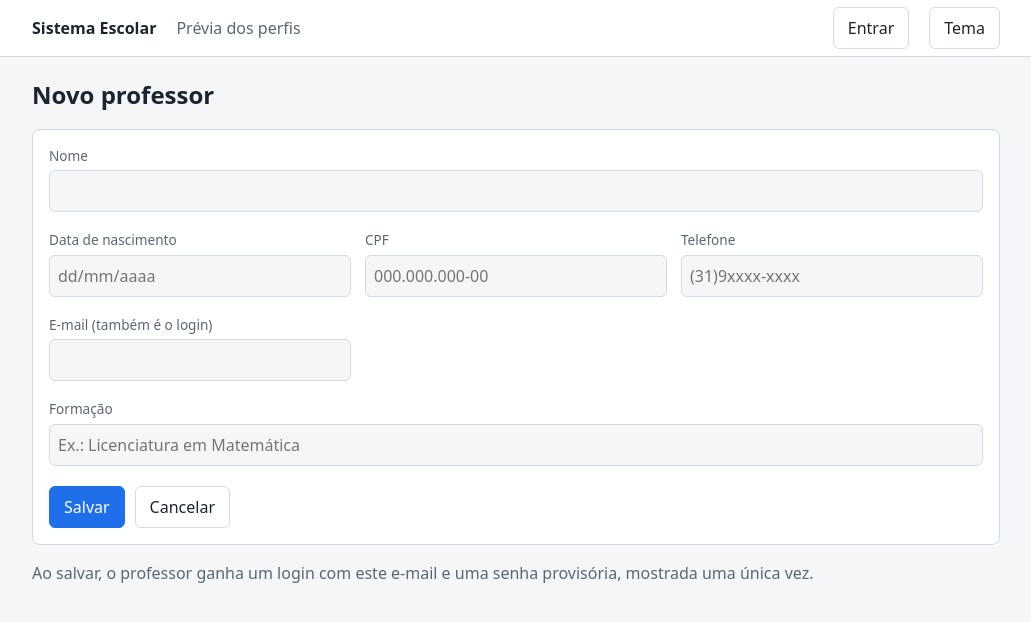
After one commit to lolvbin/Sistema-Escolar, an ASP.NET Core app: page /Professores/Create in a window 1280 px wide. The commit adds this page. Shown: the top 622 px of the page, without its empty margins (124-1155 px from the left). Run offline with ASP.NET Core 8, Linux system fonts and the light colour scheme; the project's own start-up code is not run, and a stand-in starts its controllers and pages.

Commit message:
Adiciona módulo Professores com login e senha provisória
Co-Authored-By: Claude Sonnet 5.5 <noreply@anthropic.com>

```diff
--- a/Data/Matricula.cs
+++ b/Data/Matricula.cs
@@ -128,6 +128,7 @@ public class EscolaContext : DbContext
     public DbSet<Matricula> Matriculas => Set<Matricula>();
     public DbSet<Usuario> Usuarios => Set<Usuario>();
     public DbSet<Aluno> Alunos => Set<Aluno>();
+    public DbSet<Professor> Professores => Set<Professor>();
 
     protected override void OnModelCreating(ModelBuilder b)
     {
@@ -135,6 +136,9 @@ public class EscolaContext : DbContext
         b.Entity<Aluno>().HasIndex(a => a.Cpf).IsUnique();
         b.Entity<Aluno>().OwnsOne(a => a.Academico);
         b.Entity<Aluno>().OwnsOne(a => a.Financeiro);
+        b.Entity<Professor>().Property(p => p.DataNascimento).HasColumnType("date");
+        b.Entity<Professor>().HasIndex(p => p.Cpf).IsUnique();
+        b.Entity<Professor>().HasOne(p => p.Usuario).WithMany().HasForeignKey(p => p.UsuarioId).OnDelete(DeleteBehavior.Restrict);
         b.Entity<Usuario>().HasIndex(u => u.Email).IsUnique();
         b.Entity<Matricula>().Property(m => m.DataMatricula).HasColumnType("date");
         b.Entity<Matricula>().HasOne(m => m.Aluno).WithMany().HasForeignKey(m => m.AlunoId).OnDelete(DeleteBehavior.Restrict);
--- a/Data/Usuario.cs
+++ b/Data/Usuario.cs
@@ -48,6 +48,10 @@ public static class Senha
         return CryptographicOperations.FixedTimeEquals(hash, esperado);
     }
 
+    // Senha provisória legível (sem 0/O/1/l/I) para o primeiro acesso
+    public static string Provisoria() =>
+        RandomNumberGenerator.GetString("ABCDEFGHJKLMNPQRSTUVWXYZabcdefghijkmnpqrstuvwxyz23456789", 10);
+
     // Hash falso, usado quando o e-mail não existe (mantém o tempo de resposta parecido)
     public static readonly string Falso = Gerar("nao-existe");
 }
--- /dev/null
+++ b/Pages/Professores/Create.cshtml
@@ -0,0 +1,9 @@
+@page
+@model SistemaEscolar.Pages.Professores.CreateModel
+@{ ViewData["Title"] = "Novo professor"; }
+
+<h1>Novo professor</h1>
+<form method="post" class="card" novalidate>
+    <partial name="_Form" model="Model.Professor" />
+</form>
+<p class="suave">Ao salvar, o professor ganha um login com este e-mail e uma senha provisória, mostrada uma única vez.</p>
--- /dev/null
+++ b/Pages/Professores/Create.cshtml.cs
@@ -0,0 +1,45 @@
+using Microsoft.AspNetCore.Mvc;
+using Microsoft.AspNetCore.Mvc.RazorPages;
+using Microsoft.EntityFrameworkCore;
+using SistemaEscolar.Data;
+
+namespace SistemaEscolar.Pages.Professores;
+
+public class CreateModel : PageModel
+{
+    private readonly EscolaContext _db;
+    public CreateModel(EscolaContext db) => _db = db;
+
+    [BindProperty] public Professor Professor { get; set; } = new();
+
+    public void OnGet() { }
+
+    public async Task<IActionResult> OnPostAsync()
+    {
+        Professor.Validar(ModelState);
+        if (!ModelState.IsValid) return Page();
+
+        Professor.Normalizar();
+        if (await _db.Professores.AnyAsync(p => p.Cpf == Professor.Cpf))
+            ModelState.AddModelError("Cpf", "Já existe um professor com este CPF");
+        if (await _db.Usuarios.AnyAsync(u => u.Email == Professor.Email))
+            ModelState.AddModelError("Email", "Este e-mail já tem um login no sistema");
+        if (!ModelState.IsValid) return Page();
+
+        var senha = Senha.Provisoria();
+        Professor.Ativo = true;
+        Professor.Usuario = new Usuario
+        {
+            Nome = Professor.Nome,
+            Email = Professor.Email,
+            Perfil = Perfil.Professor,
+            SenhaHash = Senha.Gerar(senha),
+        };
+
+        _db.Professores.Add(Professor);
+        await _db.SaveChangesAsync(); // professor + login na mesma transação
+
+        TempData["Aviso"] = $"Professor cadastrado. Login: {Professor.Email} · Senha provisória: {senha} (mostrada só agora)";
+        return RedirectToPage("Index");
+    }
+}
--- /dev/null
+++ b/Pages/Professores/_Form.cshtml
@@ -0,0 +1,39 @@
+@using SistemaEscolar.Data
+@model Professor
+
+<div class="grade">
+    <div class="campo largo">
+        <label asp-for="Nome"></label>
+        <input asp-for="Nome" data-mask="nome" maxlength="120" autocomplete="off" />
+        <span asp-validation-for="Nome" class="erro"></span>
+    </div>
+    <div class="campo">
+        <label asp-for="DataNascimento"></label>
+        <input asp-for="DataNascimento" asp-format="{0:dd/MM/yyyy}" type="text" data-mask="data" inputmode="numeric" maxlength="10" placeholder="dd/mm/aaaa" autocomplete="off" />
+        <span asp-validation-for="DataNascimento" class="erro"></span>
+    </div>
+    <div class="campo">
+        <label asp-for="Cpf"></label>
+        <input asp-for="Cpf" data-mask="cpf" inputmode="numeric" maxlength="14" placeholder="000.000.000-00" autocomplete="off" />
+        <span asp-validation-for="Cpf" class="erro"></span>
+    </div>
+    <div class="campo">
+        <label asp-for="Telefone"></label>
+        <input asp-for="Telefone" type="tel" data-mask="tel" inputmode="numeric" maxlength="14" placeholder="(31)9xxxx-xxxx" autocomplete="off" />
+        <span asp-validation-for="Telefone" class="erro"></span>
+    </div>
+    <div class="campo">
+        <label asp-for="Email"></label>
+        <input asp-for="Email" type="email" maxlength="120" />
+        <span asp-validation-for="Email" class="erro"></span>
+    </div>
+    <div class="campo largo">
+        <label asp-for="Formacao"></label>
+        <input asp-for="Formacao" maxlength="120" placeholder="Ex.: Licenciatura em Matemática" />
+        <span asp-validation-for="Formacao" class="erro"></span>
+    </div>
+</div>
+<div class="rodape-form">
+    <button class="btn">Salvar</button>
+    <a class="btn btn-sec" asp-page="Index">Cancelar</a>
+</div>
--- a/Pages/Shared/_Layout.cshtml
+++ b/Pages/Shared/_Layout.cshtml
@@ -24,6 +24,7 @@
                 {
                     <a asp-page="/Matriculas/Index">Matrículas</a>
                     <a asp-page="/Alunos/Index">Alunos</a>
+                    <a asp-page="/Professores/Index">Professores</a>
                 }
                 @if (User.IsInRole("Professor") || User.IsInRole("Aluno"))
                 {
--- a/Pages/Shared/_Painel.cshtml
+++ b/Pages/Shared/_Painel.cshtml
@@ -8,7 +8,7 @@
     <div class="grade">
         <a class="card atalho" asp-page="/Matriculas/Index"><strong>Matrículas</strong><br /><span class="suave">@matInfo</span></a>
         <a class="card atalho" asp-page="/Alunos/Index"><strong>Alunos</strong><br /><span class="suave">Cadastro e responsáveis</span></a>
-        <div class="card"><strong>Professores</strong><br /><span class="suave">Cadastro e turmas (em breve)</span></div>
+        <a class="card atalho" asp-page="/Professores/Index"><strong>Professores</strong><br /><span class="suave">Cadastro e acesso (turmas em breve)</span></a>
         <div class="card"><strong>Financeiro</strong><br /><span class="suave">Mensalidades e contratos (em breve)</span></div>
         <div class="card"><strong>Calendário</strong><br /><span class="suave">Eventos e feriados (em breve)</span></div>
     </div>
--- a/Program.cs
+++ b/Program.cs
@@ -8,6 +8,7 @@ builder.Services.AddRazorPages(o =>
     // Matrículas: só funcionário
     o.Conventions.AuthorizeFolder("/Matriculas", "Funcionario");
     o.Conventions.AuthorizeFolder("/Alunos", "Funcionario");
+    o.Conventions.AuthorizeFolder("/Professores", "Funcionario");
     // Sala de aula: professor e aluno
     o.Conventions.AuthorizePage("/SalaDeAula", "SalaDeAula");
 });
@@ -51,6 +52,7 @@ using (var scope = app.Services.CreateScope())
     db.Database.EnsureCreated();
     Tabelas.Preparar(db);
     UsuarioSeed.Preparar(db, app.Environment.IsDevelopment());
+    TabelaProfessores.Preparar(db); // depois de Usuarios (FK)
 }
 
 if (!app.Environment.IsDevelopment())
--- a/wwwroot/css/site.css
+++ b/wwwroot/css/site.css
@@ -100,3 +100,7 @@ a.atalho:hover { border-color: var(--primaria); }
 .abas { display: flex; gap: 8px; flex-wrap: wrap; margin-bottom: 16px; }
 .abas a { padding: 6px 12px; border: 1px solid var(--borda); border-radius: 6px; text-decoration: none; color: var(--suave); }
 .abas a.ativa { background: var(--primaria); border-color: var(--primaria); color: var(--primaria-texto); }
+
+.aviso { border-color: var(--ok); margin-bottom: 14px; }
+form.inline { display: inline; }
+button.link { background: none; border: 0; padding: 0; margin-right: 10px; font: inherit; color: var(--primaria); cursor: pointer; text-decoration: underline; }
```
Also changed, not shown: CLAUDE.md (+8 -1 lines), Data/Professor.cs (added, +97 -0 lines), Pages/Professores/Edit.cshtml (added, +8 -0 lines), Pages/Professores/Edit.cshtml.cs (added, +55 -0 lines), Pages/Professores/Index.cshtml (added, +58 -0 lines), Pages/Professores/Index.cshtml.cs (added, +58 -0 lines).
